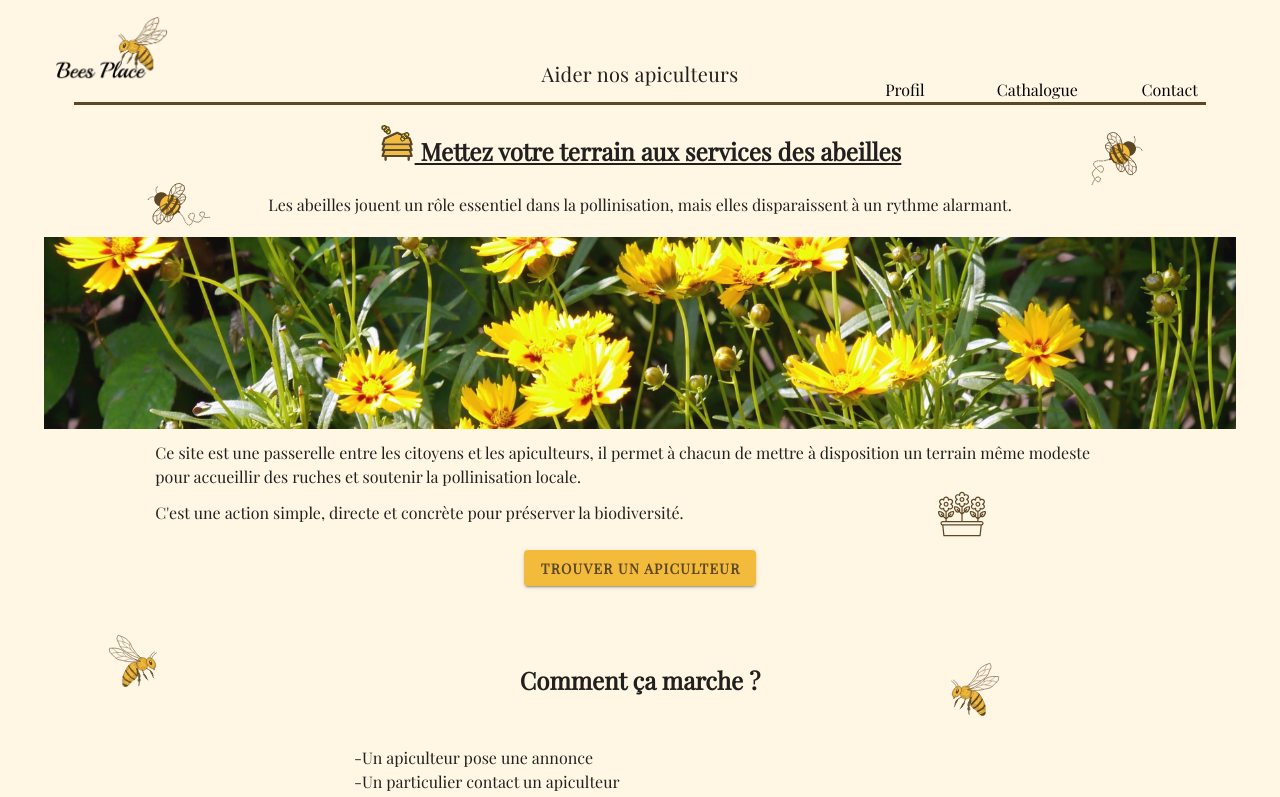
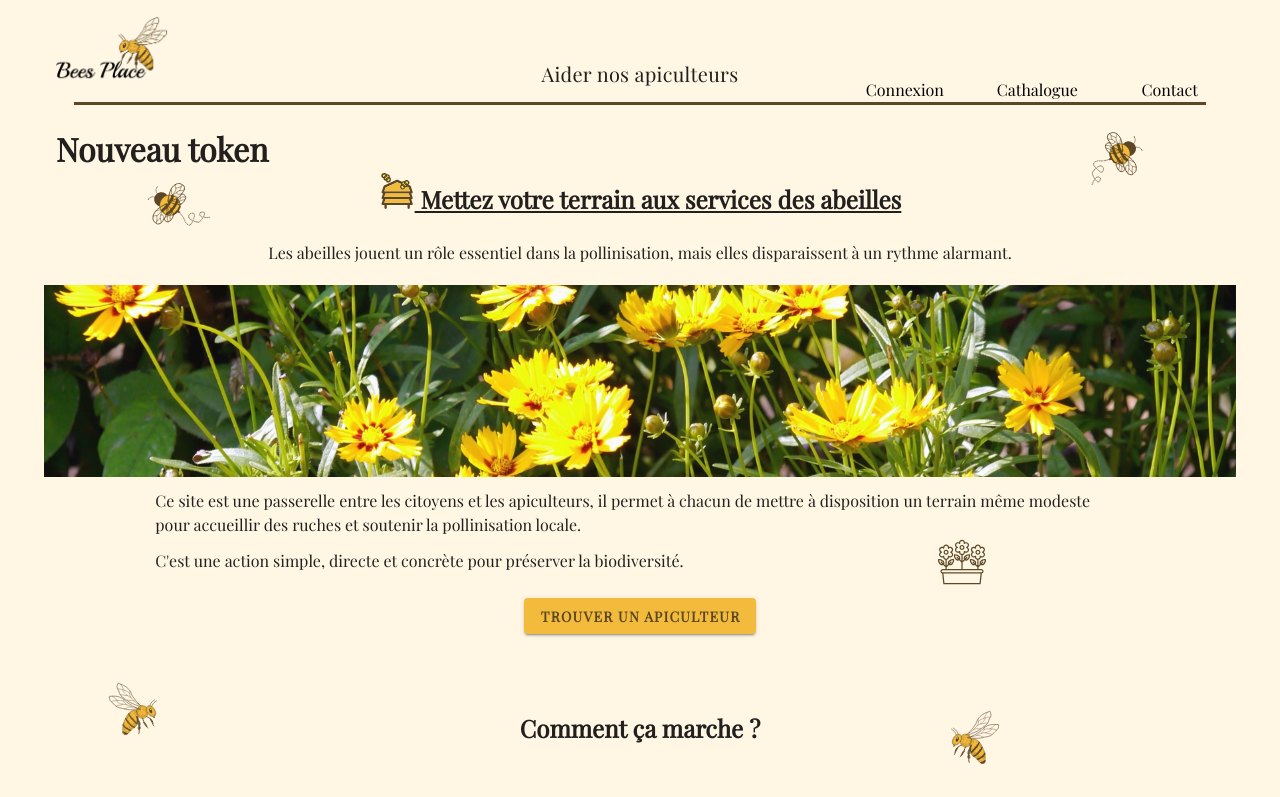
Before and after one commit to GeraudClmt/BeesPlaceFront, a Vue app: page /#/ in a window 1280 px wide. Shown: the top 797 px of the page. Built offline with nearby package versions, Linux system fonts and the light colour scheme.

Commit message:
Ajout de Pinia

```diff
--- a/src/components/NavBar.vue
+++ b/src/components/NavBar.vue
@@ -62,7 +62,7 @@
 import { ref, onMounted, onUnmounted } from "vue";
 
 const items = [
-  { title: "Profil", link: "/" },
+  { title: "Connexion", link: "/login" },
   { title: "Cathalogue", link: "/" },
   { title: "Contact", link: "/" },
 ];
@@ -84,7 +84,6 @@ onUnmounted(() => {
 .logo {
   width: 7em;
 }
-
 
 .logoMenu {
   width: 2.7em;
--- a/src/main.js
+++ b/src/main.js
@@ -6,7 +6,9 @@ import * as directives from 'vuetify/directives'
 import './style.css'
 import App from './App.vue'
 import router from './router'
+import { createPinia } from 'pinia'
 
+const pinia = createPinia()
 const vuetify = createVuetify({
     components,
     directives,
@@ -14,4 +16,5 @@ const vuetify = createVuetify({
 createApp(App)
     .use(router)
     .use(vuetify)
+    .use(pinia)
     .mount('#app')
--- a/src/router/index.js
+++ b/src/router/index.js
@@ -1,11 +1,17 @@
 import { createRouter, createWebHashHistory } from "vue-router"
-import Accueil from "./views/Index.vue"
+import Accueil from "@/router/views/Index.vue"
+import Login from "@/router/views/login/Login.vue"
 
 const routes = [
     {
         path: '/',
         name: 'Accueil',
         component: Accueil
+    },
+    {
+        path: '/login',
+        name: 'Connexion',
+        component: Login
     }
 ]
 
--- a/src/router/views/Index.vue
+++ b/src/router/views/Index.vue
@@ -2,10 +2,14 @@
 import { onMounted } from "vue";
 import NavBar from "@/components/NavBar.vue";
 import Footer from "@/components/Footer.vue";
+import { useUserStore } from "@/stores/useUserStore";
 
 onMounted(() => {
   document.title = "BeesPlace";
 });
+
+const userStore = useUserStore();
+userStore.setToken("Nouveau token");
 </script>
 
 <template>
@@ -13,6 +17,7 @@ onMounted(() => {
     <NavBar />
     <v-main>
       <v-container>
+        <h1>{{ userStore.getToken }}</h1>
         <v-row class="d-flex justify-center">
           <v-col cols="11">
             <h2 class="underline text-center">
--- /dev/null
+++ b/src/router/views/login/Login.vue
@@ -0,0 +1,18 @@
+<script setup>
+import { useUserStore } from "@/stores/useUserStore";
+
+const userStore = useUserStore();
+</script>
+
+<template>
+  <v-container>
+    <v-row class="d-flex justify-center align-center text-center">
+      <v-col>
+        <img src="@/assets/SVG/Logo_titre.svg" alt="Image du logo" />
+      </v-col>
+    </v-row>
+  </v-container>
+</template>
+
+<style>
+</style>
--- /dev/null
+++ b/src/stores/useUserStore.js
@@ -0,0 +1,13 @@
+import { defineStore } from 'pinia'
+
+export const useUserStore = defineStore('user', {
+    state: () => ({ token_access: "le token de test" }),
+    getters: {
+        getToken: (state) => state.token_access,
+    },
+    actions: {
+        setToken(token_access) {
+            this.token_access = token_access
+        },
+    },
+})
```
